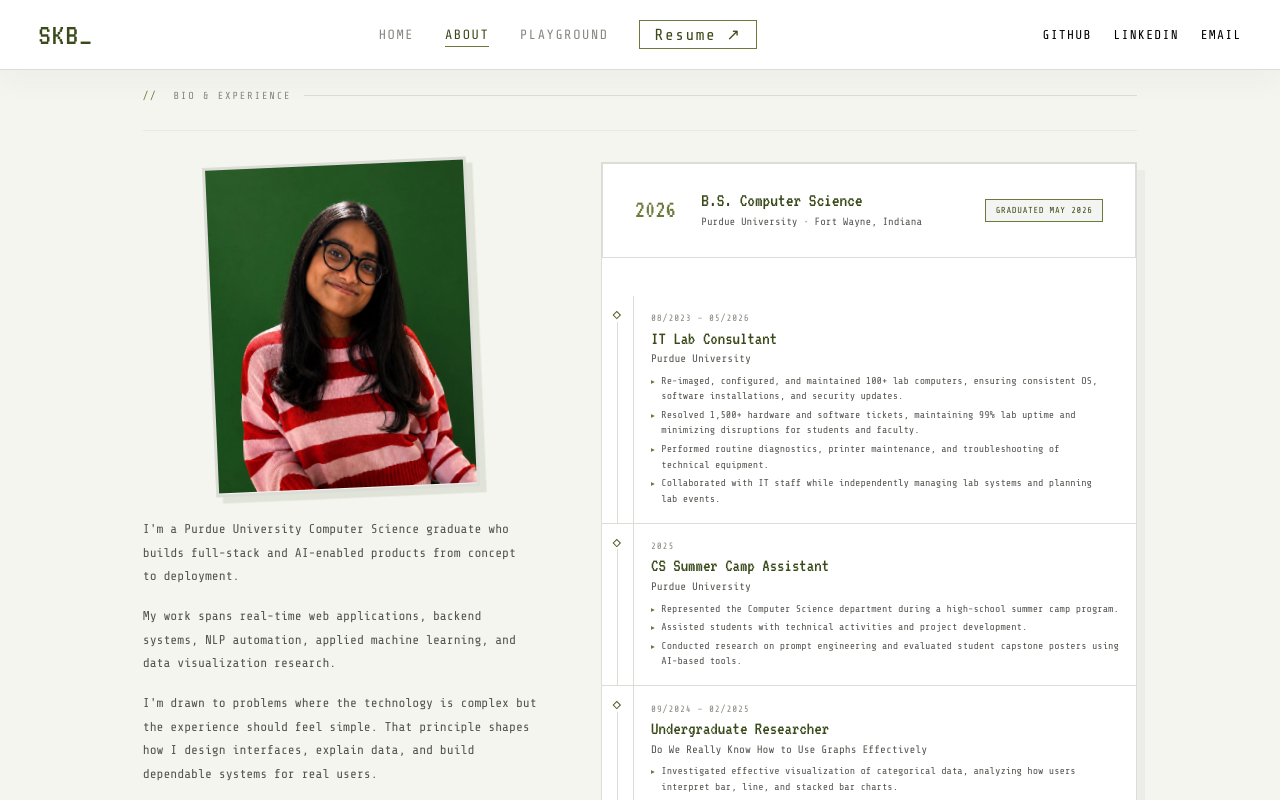
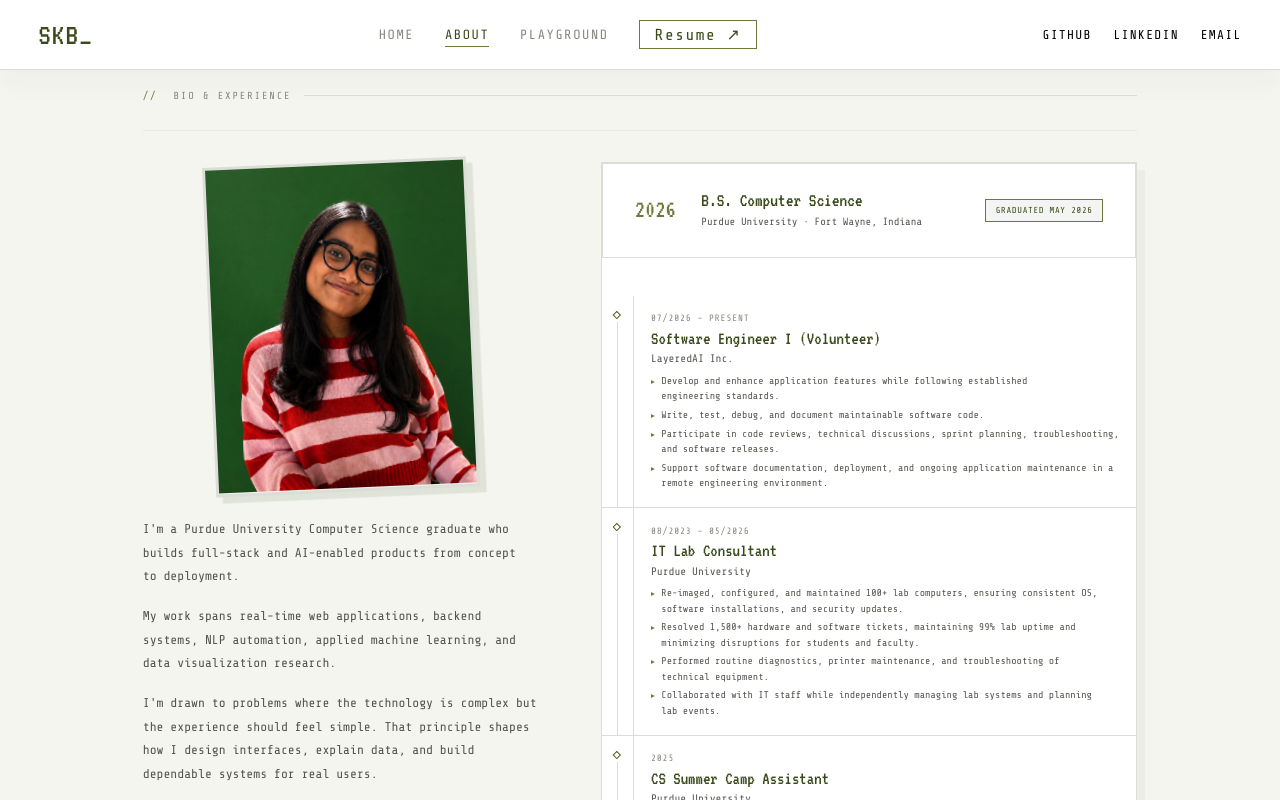
Before and after one commit to Shreyakb301/Portfolio-1.0, a Next.js app: page /about in a window 1280 px wide. Shown: the top 800 px of the page. Built offline with nearby package versions, Linux system fonts and the light colour scheme.

Commit message:
Add LayeredAI experience

```diff
--- a/src/app/about/page.tsx
+++ b/src/app/about/page.tsx
@@ -2,6 +2,17 @@ import { SiteHeader } from "@/components/site-header";
 // import { GitHubContributions } from "@/components/github-contributions";
 
 const timelineItems = [
+  {
+    date: "07/2026 – Present",
+    title: "Software Engineer I (Volunteer)",
+    org: "LayeredAI Inc.",
+    bullets: [
+      "Develop and enhance application features while following established engineering standards.",
+      "Write, test, debug, and document maintainable software code.",
+      "Participate in code reviews, technical discussions, sprint planning, troubleshooting, and software releases.",
+      "Support software documentation, deployment, and ongoing application maintenance in a remote engineering environment.",
+    ],
+  },
   {
     date: "08/2023 – 05/2026",
     title: "IT Lab Consultant",
--- a/src/components/experience.tsx
+++ b/src/components/experience.tsx
@@ -9,6 +9,17 @@ export function Experience({ showLabel = true }: { showLabel?: boolean }) {
         description: string[]
         link?: { url: string; label: string }
     }[] = [
+            {
+                title: "Software Engineer I (Volunteer)",
+                company: "LayeredAI Inc.",
+                date: "07/2026 – Present",
+                description: [
+                    "Develop and enhance application features while following established engineering standards.",
+                    "Write, test, debug, and document maintainable software code.",
+                    "Participate in code reviews, technical discussions, sprint planning, troubleshooting, and software releases.",
+                    "Support software documentation, deployment, and ongoing application maintenance in a remote engineering environment.",
+                ],
+            },
             {
                 title: "IT Lab Consultant",
                 company: "Purdue University",
```
